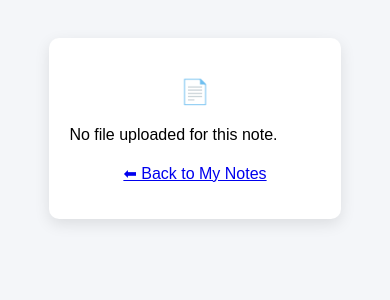
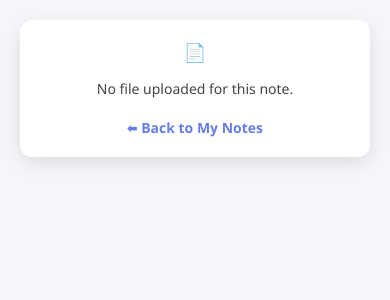
Before and after one commit to engripaye/notes, a FastAPI app: template templates/viewfile.html in a window 390 px wide. Shown: the top 300 px of the page. Run offline with FastAPI, Linux system fonts and the light colour scheme; the template is opened without the code that fills it, so the values that code supplies are empty.

Commit message:
frontend code commit by ENGR. IPAYE

```diff
--- a/templates/viewfile.html
+++ b/templates/viewfile.html
@@ -3,14 +3,80 @@
 <head>
     <meta charset="UTF-8">
     <title>View File</title>
+    <meta name="viewport" content="width=device-width, initial-scale=1.0">
     <style>
-        body { background:#f4f6f9; font-family:sans-serif; display:flex; flex-direction:column; align-items:center; padding:30px; }
-        .container { background:#fff; padding:20px; border-radius:10px; box-shadow:0 5px 15px rgba(0,0,0,0.1); width:80%; max-width:900px; }
-        h2 { color:#444; text-align:center; margin-bottom:20px; }
-        iframe, img { width:100%; border-radius:8px; border:1px solid #ddd; }
-        .download { display:block; margin-top:15px; text-align:center; }
-        .download a { text-decoration:none; color:#667eea; font-weight:bold; }
-        .download a:hover { text-decoration:underline; }
+        * { margin:0; padding:0; box-sizing:border-box; font-family:"Segoe UI", Tahoma, sans-serif; }
+        body {
+            background:#f4f6f9;
+            min-height:100vh;
+            display:flex;
+            justify-content:center;
+            align-items:flex-start;
+            padding:20px;
+        }
+        .container {
+            background:#fff;
+            width:100%;
+            max-width:900px;
+            padding:25px;
+            border-radius:12px;
+            box-shadow:0 6px 18px rgba(0,0,0,0.1);
+            animation: fadeIn 0.6s ease-in-out;
+        }
+        h2 {
+            color:#333;
+            text-align:center;
+            margin-bottom:15px;
+            font-size:22px;
+        }
+        p { color:#444; margin-bottom:15px; text-align:center; }
+        iframe, img {
+            width:100%;
+            border-radius:8px;
+            border:1px solid #ddd;
+            margin-bottom:15px;
+        }
+        iframe { min-height:500px; }
+        .download {
+            text-align:center;
+            margin-top:10px;
+        }
+        .download a {
+            display:inline-block;
+            padding:10px 18px;
+            background:linear-gradient(135deg,#667eea,#764ba2);
+            color:#fff;
+            border-radius:8px;
+            font-weight:bold;
+            text-decoration:none;
+            transition:opacity 0.3s ease;
+        }
+        .download a:hover { opacity:0.9; }
+        .back-link {
+            display:block;
+            margin-top:20px;
+            text-align:center;
+            text-decoration:none;
+            color:#667eea;
+            font-weight:bold;
+            font-size:15px;
+        }
+        .back-link:hover { text-decoration:underline; }
+
+        /* ✅ Mobile Responsiveness */
+        @media (max-width:600px) {
+            .container { padding:20px; }
+            h2 { font-size:18px; }
+            p { font-size:14px; }
+            iframe { min-height:300px; }
+            .download a { font-size:14px; padding:8px 14px; }
+            .back-link { font-size:14px; }
+        }
+
+        @keyframes fadeIn {
+            from { opacity:0; transform:translateY(20px); }
+            to { opacity:1; transform:translateY(0); }
+        }
     </style>
 </head>
 <body>
@@ -21,7 +87,7 @@
     {% if note.filename %}
     {% set file_url = '/uploads/' + note.filename %}
     {% if note.filename.endswith('.pdf') %}
-    <iframe src="{{ file_url }}" height="600"></iframe>
+    <iframe src="{{ file_url }}"></iframe>
     {% elif note.filename.endswith(('.png','.jpg','.jpeg','.gif')) %}
     <img src="{{ file_url }}" alt="Note Image">
     {% else %}
@@ -34,7 +100,7 @@
     <p>No file uploaded for this note.</p>
     {% endif %}
 
-    <p style="margin-top:20px; text-align:center;"><a href="/mynotes">⬅ Back to My Notes</a></p>
+    <a href="/mynotes" class="back-link">⬅ Back to My Notes</a>
 </div>
 </body>
 </html>
```
